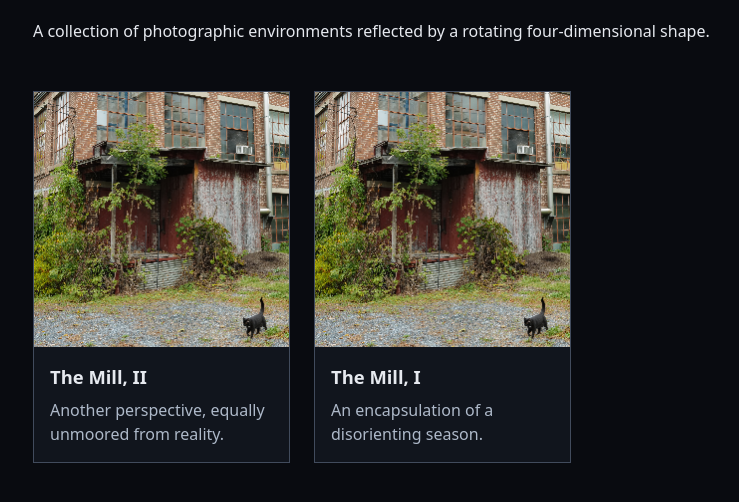
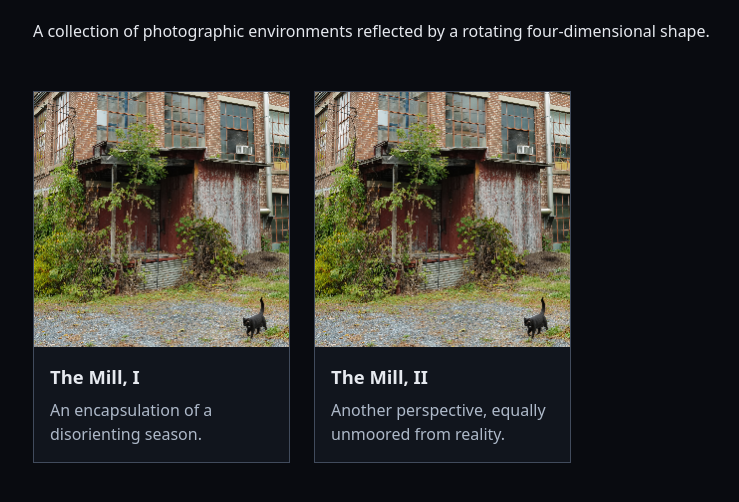
Before and after one commit to mindthemath/spatial-reflections, a website: page site/index.html in a window 1280 px wide. Shown: the part 284-786 px from the top of the page, without its empty margins (57-796 px from the left). Drawn offline with Linux system fonts and the light colour scheme.

Commit message:
reverse ordering

```diff
--- a/site/index.html
+++ b/site/index.html
@@ -39,7 +39,7 @@ try {
   const catalog=await response.json();
   status.hidden=!!catalog.work.length;
   if(!catalog.work.length)status.textContent='No work has been published yet.';
-  for(const item of catalog.work){
+  for(const item of [...catalog.work].reverse()){
     const article=document.createElement('article'),link=document.createElement('a'),image=document.createElement('img'),body=document.createElement('div'),title=document.createElement('h2'),description=document.createElement('p');
     link.href=item.url;image.src=item.thumbnail;image.alt='';image.loading='lazy';title.textContent=item.title;description.textContent=item.description||'';
     body.append(title);if(item.description)body.append(description);link.append(image,body);article.append(link);root.append(article);
```
